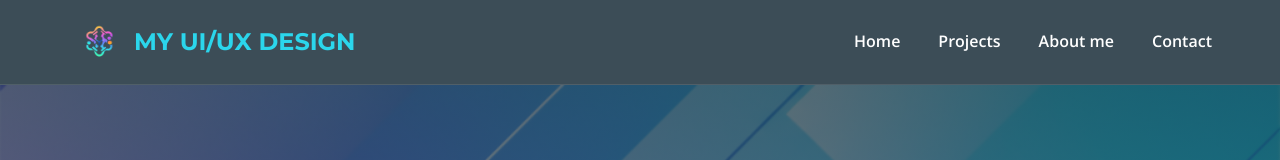
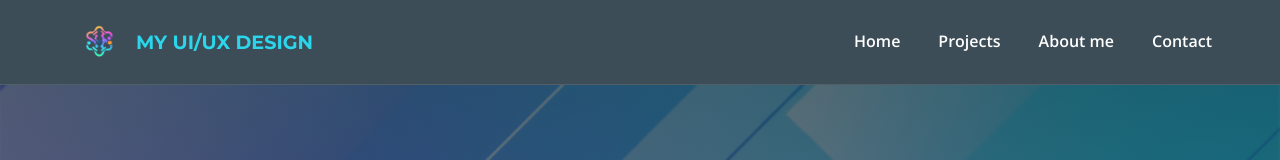
Before and after one commit to DwipaAditya-01/PortofolioUX, a plain HTML site: page index.html in a window 1280 px wide. Shown: the top 160 px of the page. Drawn offline with nearby package versions, Linux system fonts and the light colour scheme.

Commit message:
perbaikan navbar

```diff
--- a/css/porto.css
+++ b/css/porto.css
@@ -78,12 +78,12 @@ header nav {
 
 header .logo {
     font-family: var(--font-heading);
-    font-size: 1.5rem;
+    font-size: 1.2rem;
     font-weight: 700;
     color: var(--primary-color);
     display: flex;
     align-items: center;
-    gap: px;
+    gap: 2px;
     text-decoration: none;
 }
 
```
